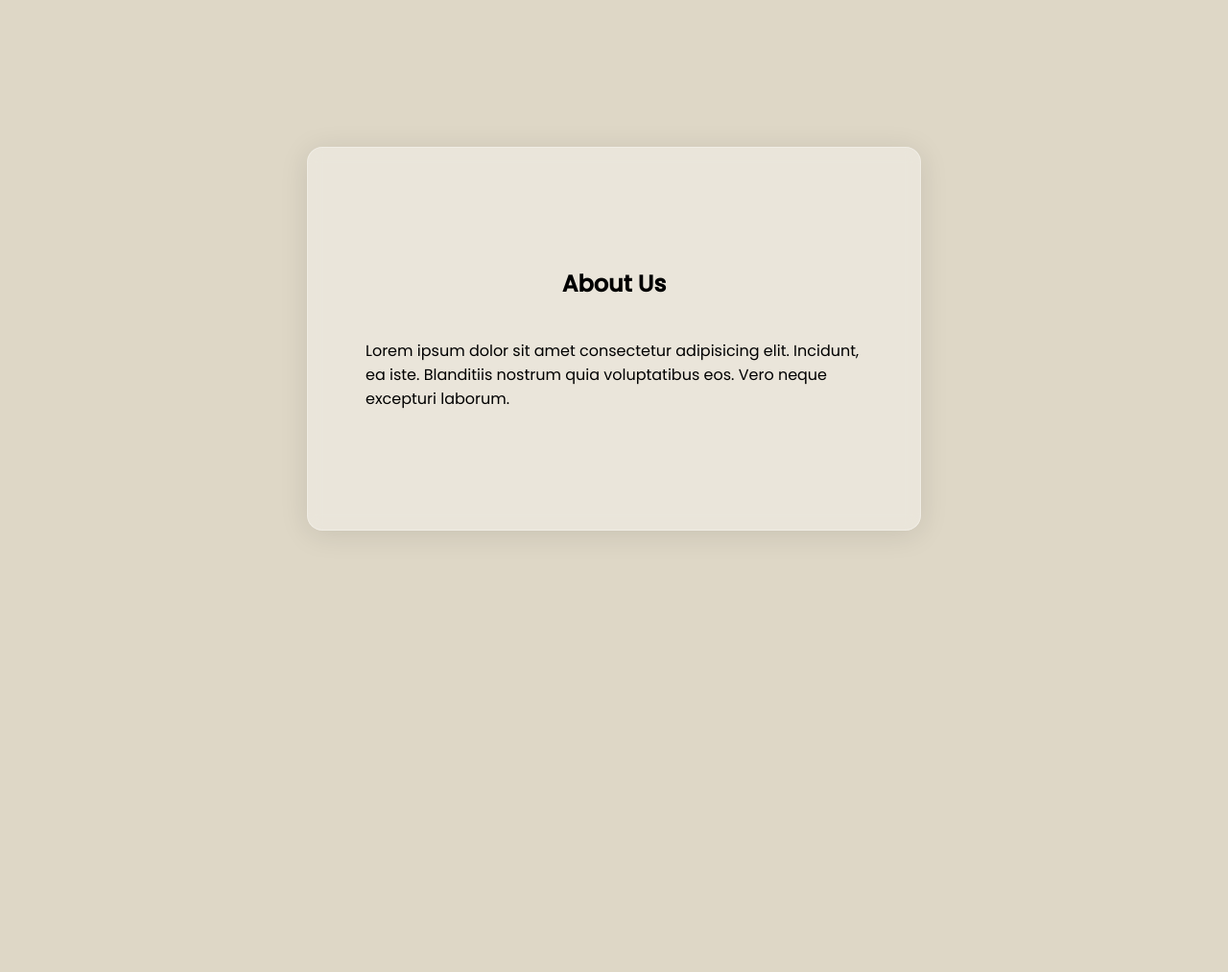
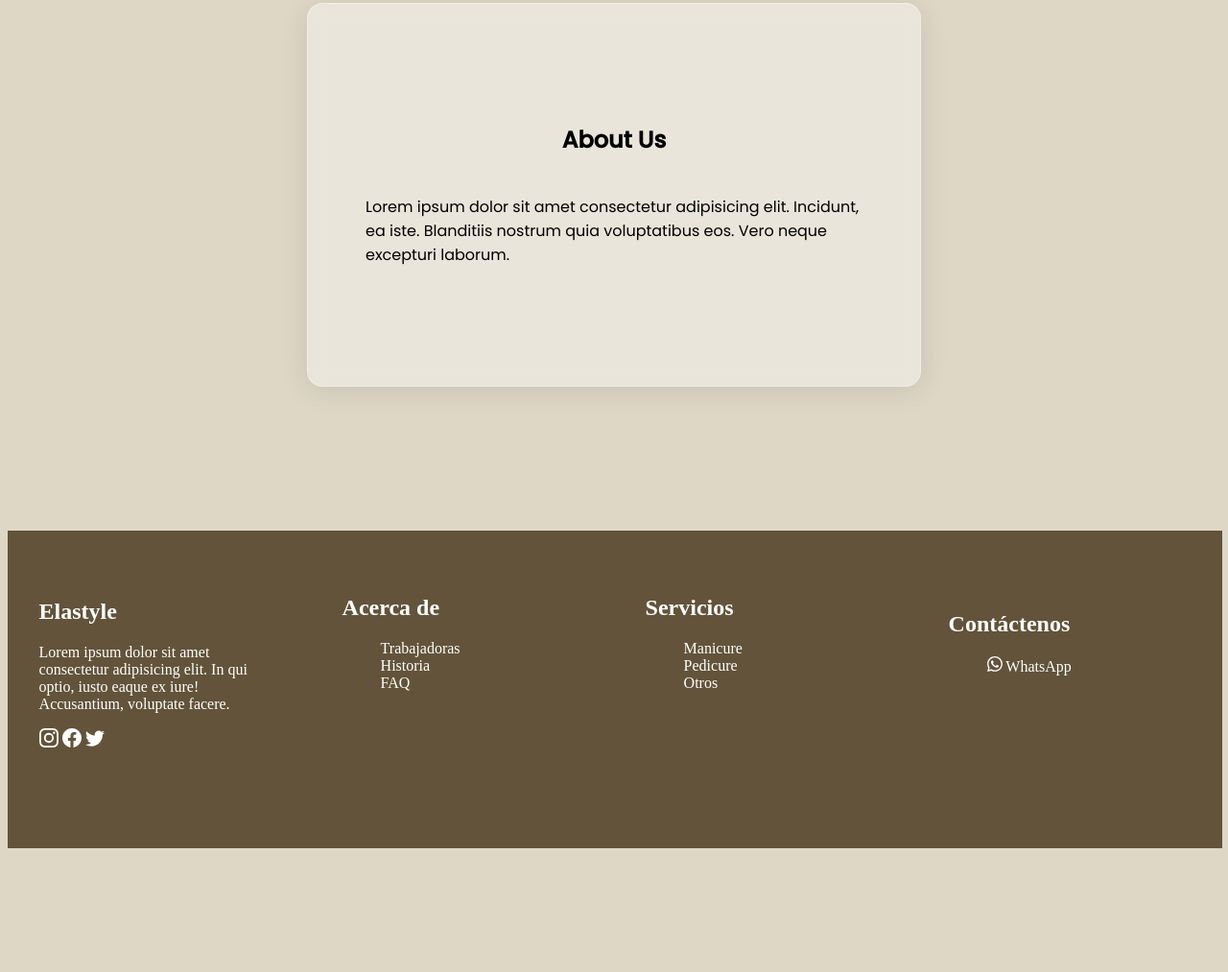
Before and after one commit to gabozu/elastyle, a plain HTML site: page static/html/about.html in a window 1280 px wide. Shown: the part 47-1060 px from the top of the page at 96% size. Before the commit the page ends 1000 px from the top, so only its background shows below. Drawn offline with Linux system fonts and the light colour scheme.

Commit message:
add section about with styles css

```diff
--- a/static/css/about.css
+++ b/static/css/about.css
@@ -14,14 +14,17 @@ body{
     background-color:#ded7c6;
 }
 main{
+    display: flex;
+    flex-flow: row wrap;
     width:100%;
     height: 100vh;
+    max-height: 100vh;
 }
 #container-section{
     width: 50%;
     padding: 60px;
-    margin:200px auto;
-    height:400px;
+    margin:50px auto;
+    height:50%;
     display: flex;
     flex-flow: column wrap;
     justify-content: center;
@@ -38,3 +41,7 @@ main{
 #container-section div:nth-child(1){
     margin-bottom: 40px;
 }
+iframe{
+    width: 100%;
+    height: 70%;
+}
--- a/static/html/about.html
+++ b/static/html/about.html
@@ -17,6 +17,7 @@
                 <p>Lorem ipsum dolor sit amet consectetur adipisicing elit. Incidunt, ea iste. Blanditiis nostrum quia voluptatibus eos. Vero neque excepturi laborum.</p>
             </div>
         </section>
+        <iframe class="ifFooter" src="/static/html/footer.html" frameborder="0"></iframe>
     </main>
 </body>
 </html>
```
Also changed, not shown: index.html (+4 -1 lines).
